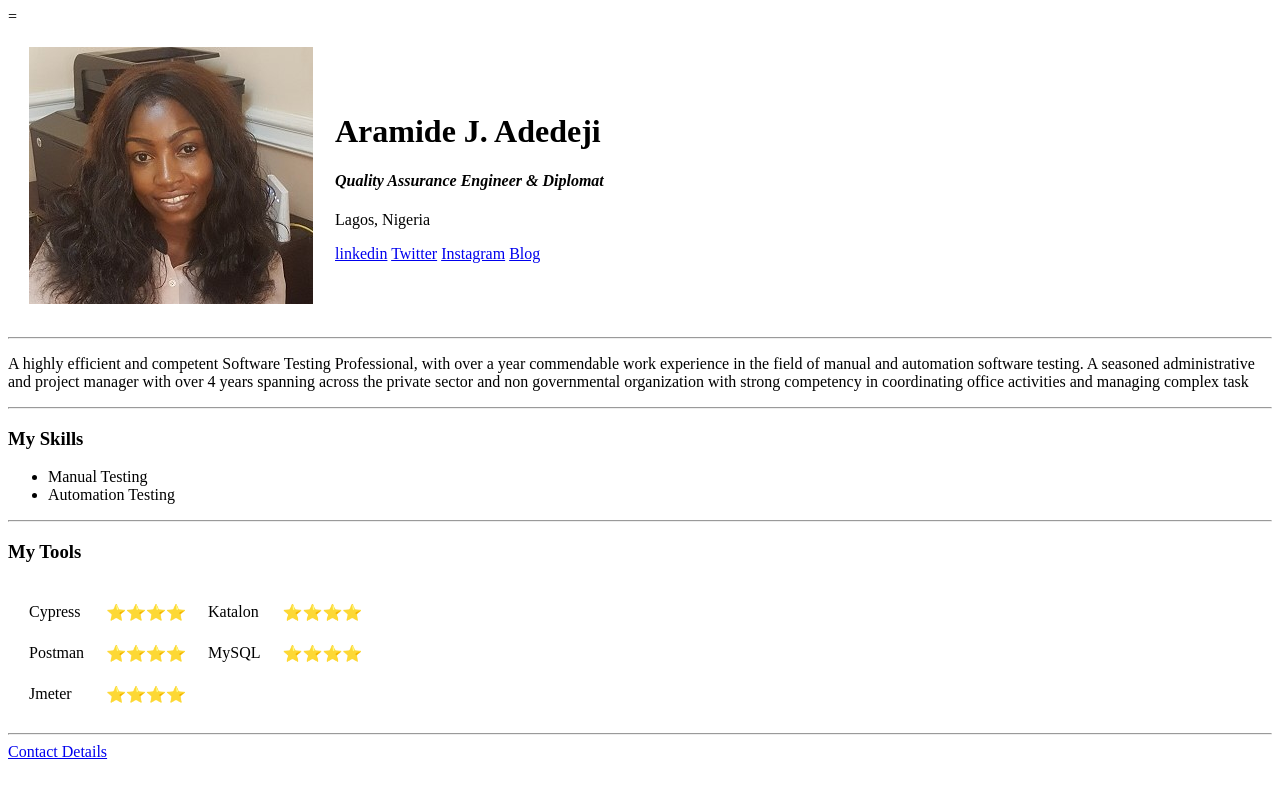
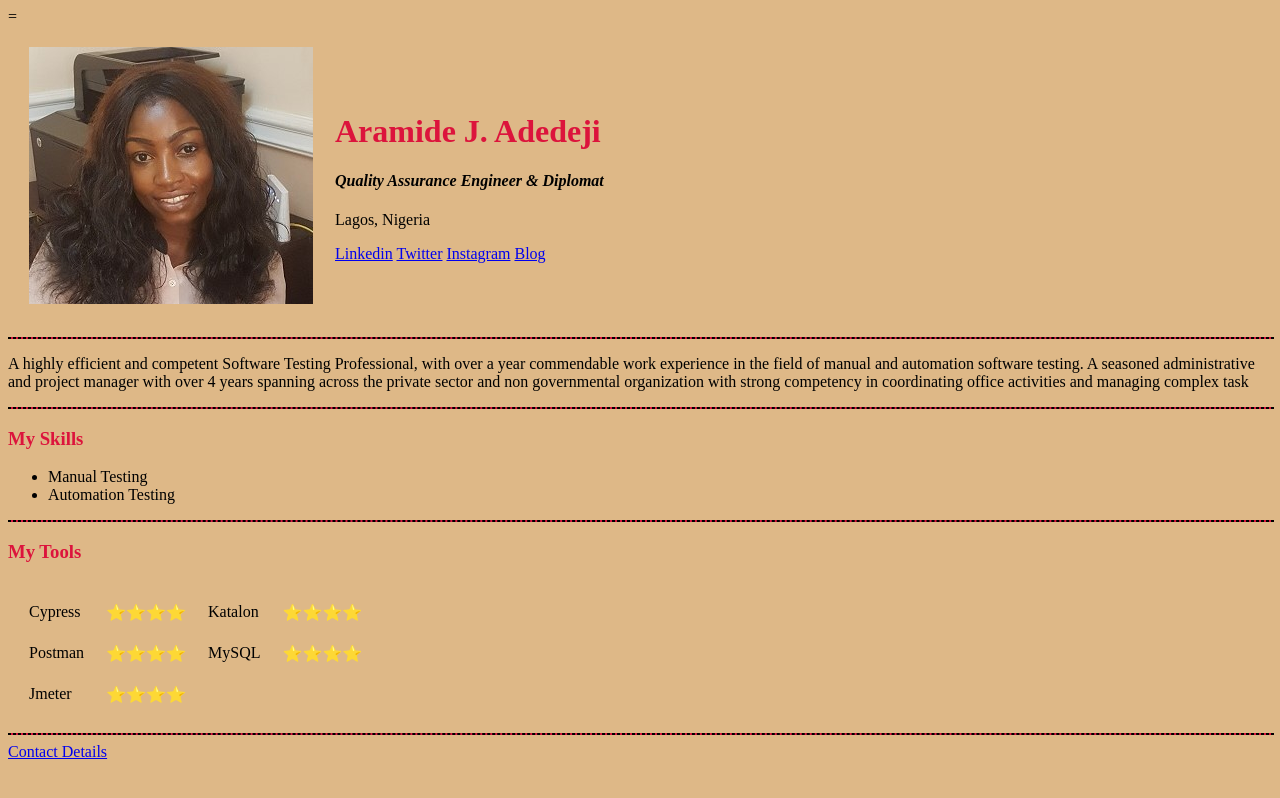
Before and after one commit to Aramidea/Aramde-Profile, a plain HTML site: page index.html in a window 1280 px wide. Drawn offline with Linux system fonts and the light colour scheme.

Commit message:
styles changes

```diff
--- /dev/null
+++ b/Css/Styles.css
@@ -0,0 +1,12 @@
+Body {
+    background-color:burlywood
+        }
+ hr{ background-color: crimson;
+        border-style: dashed;
+        width: 100%;}
+ h3{ color: crimson;
+
+        }
+h1{
+    color: crimson;
+}
--- a/index.html
+++ b/index.html
@@ -6,6 +6,7 @@
         Aramide's Personal Site
     </title>
     </head>
+    <link rel="stylesheet" href="Css/Styles.css">
     <body>
         <table cellspacing = 20 >
             <tr>=
@@ -13,7 +14,7 @@
                 <td> <h1>Aramide  J. Adedeji</h1>
                     <h4> <em>Quality Assurance Engineer & Diplomat</em></h4>
                     <p>Lagos, Nigeria</p>
-                    <a href="https://www.linkedin.com/in/aramide-adedeji-7a512b84/">linkedin</a>
+                    <a href="https://www.linkedin.com/in/aramide-adedeji-7a512b84/">Linkedin</a>
                     <a href="https://twitter.com/aarasplendid">Twitter</a>
                     <a href="https://www.instagram.com/arasplendid/?hl=en">Instagram</a>
                     <a href="https://crimeconcern.blogspot.com/">Blog</a></td>
```
Also changed, not shown: contact.html (+1 -0 lines).
